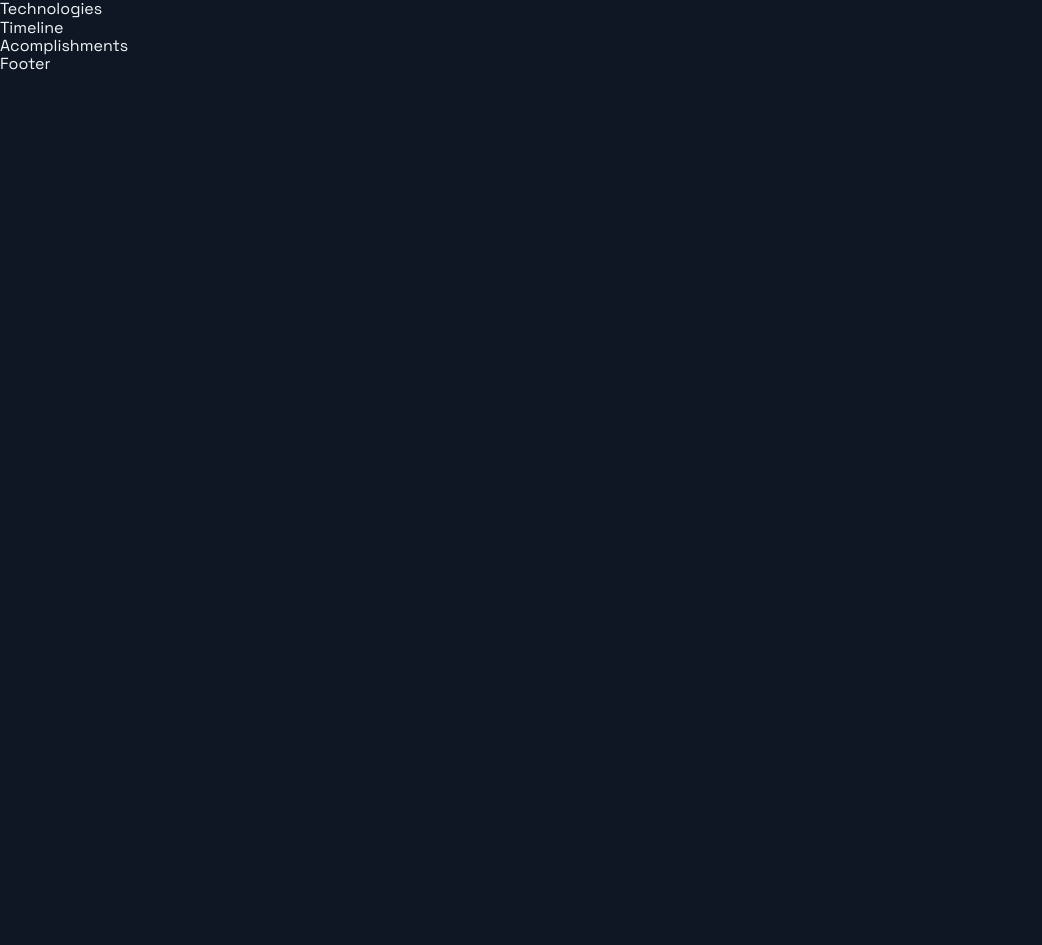
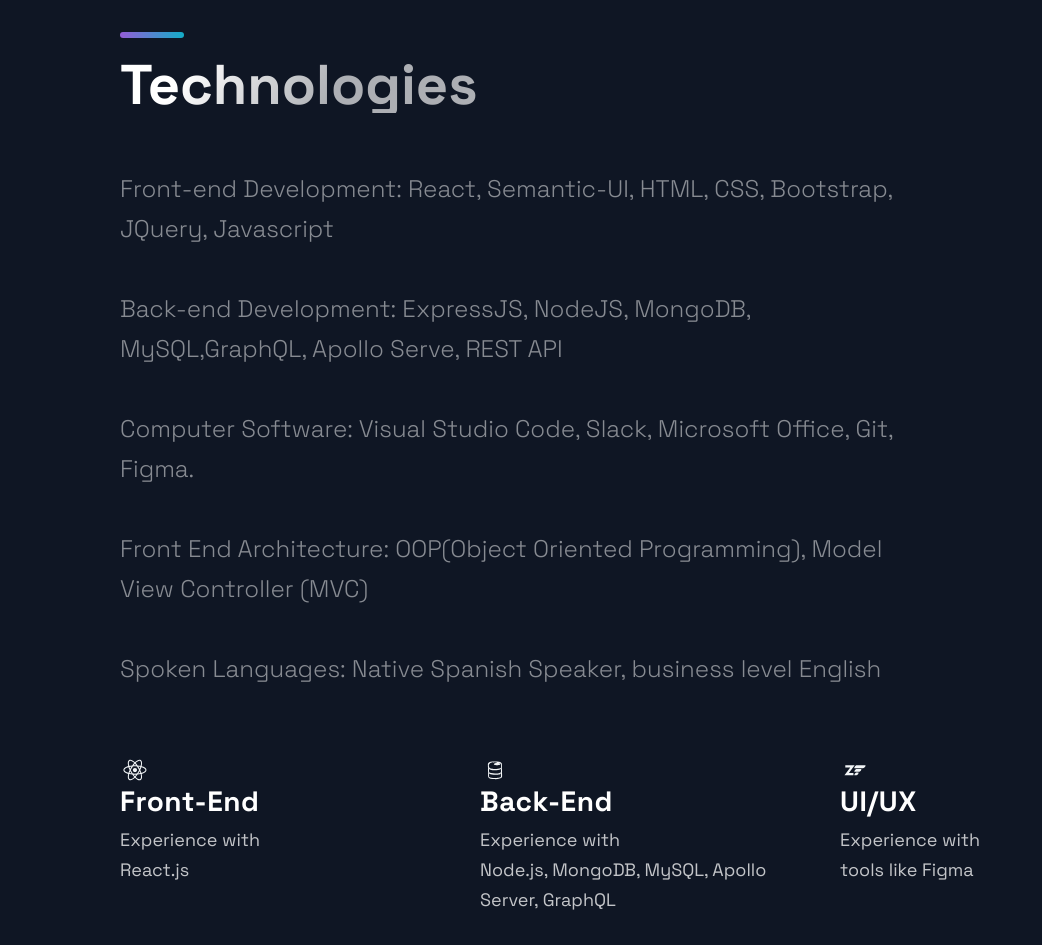
Before and after one commit to LuisBonilla89/Homework-20-React-Portfolio, a Next.js app: page / in a window 1280 px wide. Shown: the part 3073-4018 px from the top of the page, without its empty margins (0-1042 px from the left). Before the commit the page ends 3147 px from the top, so only its background shows below. Built offline with nearby package versions, Linux system fonts and the light colour scheme.

Commit message:
Adding technologies section and main portfolio body

```diff
--- a/src/components/Technologies/Technologies.js
+++ b/src/components/Technologies/Technologies.js
@@ -1,12 +1,69 @@
-import React from 'react';
-import { DiFirebase, DiReact, DiZend } from 'react-icons/di';
-import { Section, SectionDivider, SectionText, SectionTitle } from '../../styles/GlobalComponents';
-import { List, ListContainer, ListItem, ListParagraph, ListTitle } from './TechnologiesStyles';
+import React from "react";
+import { DiFirebase, DiReact, DiZend } from "react-icons/di";
+import {
+  Section,
+  SectionDivider,
+  SectionText,
+  SectionTitle,
+} from "../../styles/GlobalComponents";
+import {
+  List,
+  ListContainer,
+  ListItem,
+  ListParagraph,
+  ListTitle,
+} from "./TechnologiesStyles";
 
-const Technologies = () =>  (
-  <div>
-    Technologies
-  </div>
+const Technologies = () => (
+  <Section id="tech">
+    <SectionDivider />
+    <br />
+    <SectionTitle>Technologies</SectionTitle>
+    <SectionText>
+      <br></br>
+      Front-end Development: React, Semantic-UI, HTML, CSS, Bootstrap, JQuery,
+      Javascript <br></br>
+      <br></br>Back-end Development: ExpressJS, NodeJS, MongoDB, MySQL,GraphQL,
+      Apollo Serve, REST API <br></br>
+      <br></br>Computer Software: Visual Studio Code, Slack, Microsoft Office,
+      Git, Figma. <br></br>
+      <br></br>Front End Architecture: OOP(Object Oriented Programming), Model
+      View Controller (MVC) <br></br>
+      <br></br>Spoken Languages: Native Spanish Speaker, business level English
+    </SectionText>
+    <List>
+      <ListItem>
+        <DiReact size="3rem" />
+        <ListContainer>
+          <ListTitle>Front-End</ListTitle>
+          <ListParagraph>
+            Experience with <br />
+            React.js
+          </ListParagraph>
+        </ListContainer>
+      </ListItem>
+      <ListItem>
+        <DiFirebase size="3rem" />
+        <ListContainer>
+          <ListTitle>Back-End</ListTitle>
+          <ListParagraph>
+            Experience with <br />
+            Node.js, MongoDB, MySQL, Apollo Server, GraphQL
+          </ListParagraph>
+        </ListContainer>
+      </ListItem>
+      <ListItem>
+        <DiZend size="3rem" />
+        <ListContainer>
+          <ListTitle>UI/UX</ListTitle>
+          <ListParagraph>
+            Experience with <br />
+            tools like Figma
+          </ListParagraph>
+        </ListContainer>
+      </ListItem>
+    </List>
+  </Section>
 );
 
 export default Technologies;
```
